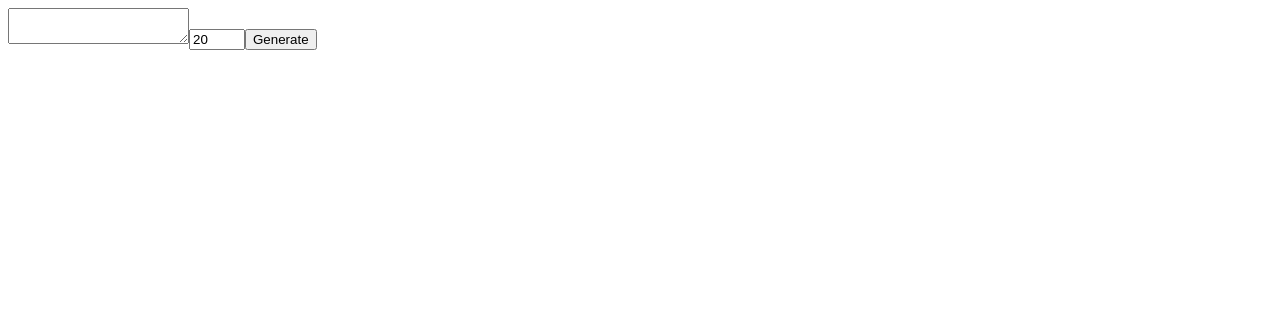
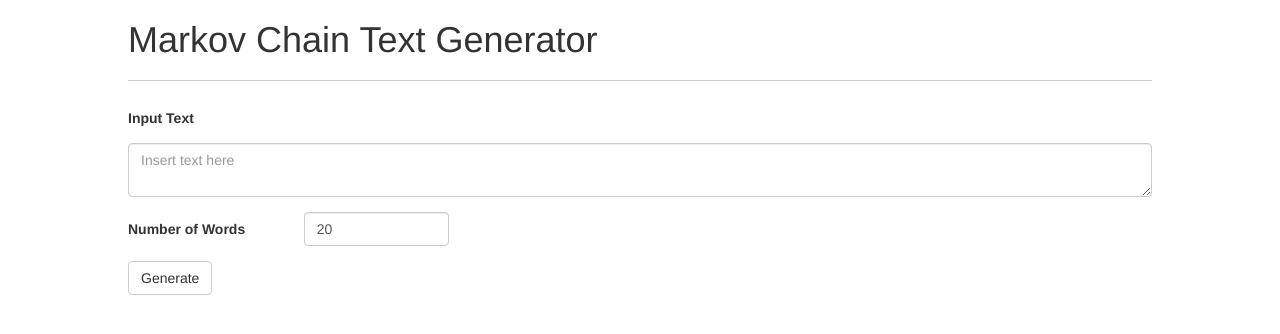
Before and after one commit to petermlm/MarkovWebApp, a React app: page / in a window 1280 px wide. Built offline with nearby package versions, Linux system fonts and the light colour scheme.

Commit message:
Adds bootstrap

```diff
--- a/package.json
+++ b/package.json
@@ -10,11 +10,12 @@
     "author": "Pedro Melgueira",
     "license": "ISC",
     "dependencies": {
+        "axios": "~0.15.3",
         "body-parser": "~1.15.1",
         "express": "~4.13.4",
         "react": "^15.4.2",
         "react-dom": "^15.4.2",
-        "axios": "~0.15.3"
+        "react-bootstrap": "~0.30.7"
     },
     "devDependencies": {
         "babel-cli": "^6.18.0",
--- a/public/index.html
+++ b/public/index.html
@@ -2,9 +2,14 @@
 <html>
 <head>
     <title>Markov Random Text Generator</title>
+    <link rel="stylesheet" href="public/style.css" />
+    <link rel="stylesheet" href="https://maxcdn.bootstrapcdn.com/bootstrap/latest/css/bootstrap.min.css">
 </head>
 <body>
-    <div id="main"></div>
+    <div id="content">
+        <h1 id="page_title">Markov Chain Text Generator</h1>
+        <div id="markov"></div>
+    </div>
     <script type="text/javascript" src="public/bundle.js"></script>
 </body>
 </html>
--- a/public/main.js
+++ b/public/main.js
@@ -1,16 +1,21 @@
+import axios from "axios";
 import React from "react";
 import ReactDOM from "react-dom";
-import axios from "axios";
+import { Form, FormGroup, FormControl, Col, ControlLabel, Button } from 'react-bootstrap';
 
 import config from "./config";
 
-export default class Main extends React.Component {
+export default class Markov extends React.Component {
     constructor(props) {
         super(props);
 
+        this.words_num_default = 20;
+        this.words_num_min = 2;
+        this.words_num_max = 50;
+
         this.state = {
             text: "",
-            words_num: 20,
+            words_num: this.words_num_default,
             generated_sentences: []
         };
 
@@ -26,8 +31,13 @@ export default class Main extends React.Component {
     }
 
     handleNumberChange(event) {
+        var value = event.target.value
+
+        if(value < this.words_num_min) value = this.words_num_min;
+        if(value > this.words_num_max) value = this.words_num_max;
+
         this.setState({
-            words_num: parseInt(event.target.value)
+            words_num: parseInt(value)
         });
     }
 
@@ -66,26 +76,50 @@ export default class Main extends React.Component {
 
         return (
             <div>
-            <form onSubmit={this.handleSubmit}>
-                <textarea
+                <Form horizontal onSubmit={this.handleSubmit}>
+                    <FormGroup>
+                        <Col sm={12} componentClass={ControlLabel}>
+                            Input Text
+                        </Col>
+                    </FormGroup>
+                    <FormGroup>
+                        <Col sm={12}>
+                            <FormControl
+                                componentClass="textarea"
+                                placeholder="Insert text here"
                                 value={this.state.text}
                                 onChange={this.handleTextChange}
                             />
-                <input
+                        </Col>
+                    </FormGroup>
+                    <FormGroup>
+                        <Col sm={2} componentClass={ControlLabel}>
+                            Number of Words
+                        </Col>
+                        <Col sm={2}>
+                            <FormControl
+                                componentClass="input"
                                 type="number"
-                    min="2"
-                    max="50"
+                                min={this.words_num_min}
+                                max={this.words_num_max}
+                                placeholder={this.words_num_default}
                                 value={this.state.words_num}
                                 onChange={this.handleNumberChange}
                             />
-                <input type="submit" value="Generate" />
-            </form>
+                        </Col>
+                    </FormGroup>
+                    <FormGroup>
+                        <Col sm={12}>
+                            <Button type="submit">Generate</Button>
+                        </Col>
+                    </FormGroup>
+                </Form>
                 <div>
+                    <ul>{gs_list}</ul>
                 </div>
-                <ul>{gs_list}</ul>
             </div>
         );
     }
 }
 
-ReactDOM.render(<Main/>, document.getElementById("main"));
+ReactDOM.render(<Markov />, document.getElementById("markov"));
--- /dev/null
+++ b/public/style.css
@@ -0,0 +1,18 @@
+body {
+    display:         flex;
+    justify-content: center;
+}
+
+#content {
+    width: 1024px;
+}
+
+#page_title {
+    padding-bottom: 20px;
+    border-bottom: 1px solid rgb(204, 204, 204);
+    margin-bottom: 20px;
+}
+
+.control-label {
+    text-align: left !important;
+}
```
Also changed, not shown: public/markov.js (added). Lines whose indentation alone changed are shown as unchanged.
